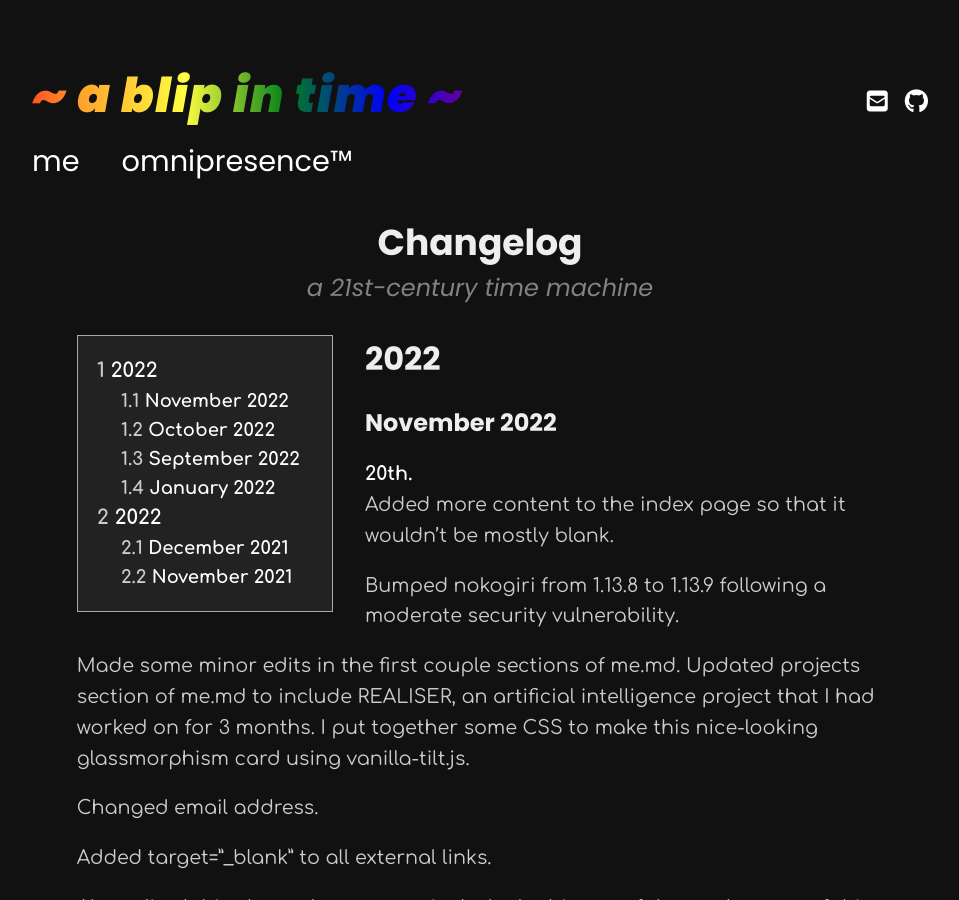
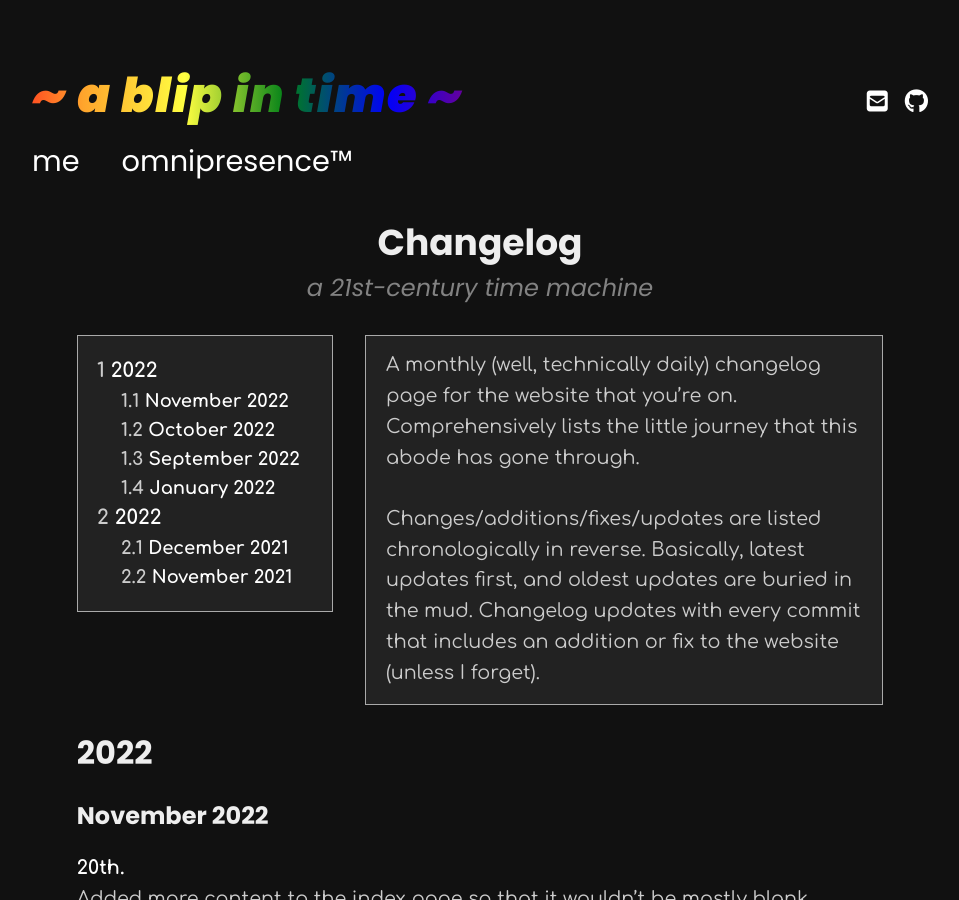
Before and after one commit to fwyr/website, a Jekyll site: the page built from _posts/site/2022-09-09-changelog.md, in a window 1280 px wide and 900 px high. Shown: the whole window, without its empty margins (160-1119 px from the left). Built offline with Jekyll 4.4.1, drawn with Linux system fonts in a browser that asks for light colours; nearby versions of some CDN libraries; some web fonts are replaced; the table of contents is made by our own code.

Commit message:
dev: add abstract to changelog

```diff
--- a/_posts/site/2022-09-09-changelog.md
+++ b/_posts/site/2022-09-09-changelog.md
@@ -6,6 +6,9 @@ date:   2022-11-20 00:00:00 +0800
 categories: site
 toc: true
 ---
+
+{: .abstract}
+A monthly (well, technically daily) changelog page for the website that you're on. Comprehensively lists the little journey that this abode has gone through. <br> <br> Changes/additions/fixes/updates are listed chronologically in reverse. Basically, latest updates first, and oldest updates are buried in the mud. Changelog updates with every commit that includes an addition or fix to the website (unless I forget).
 
 # 2022
 ## November 2022
```
